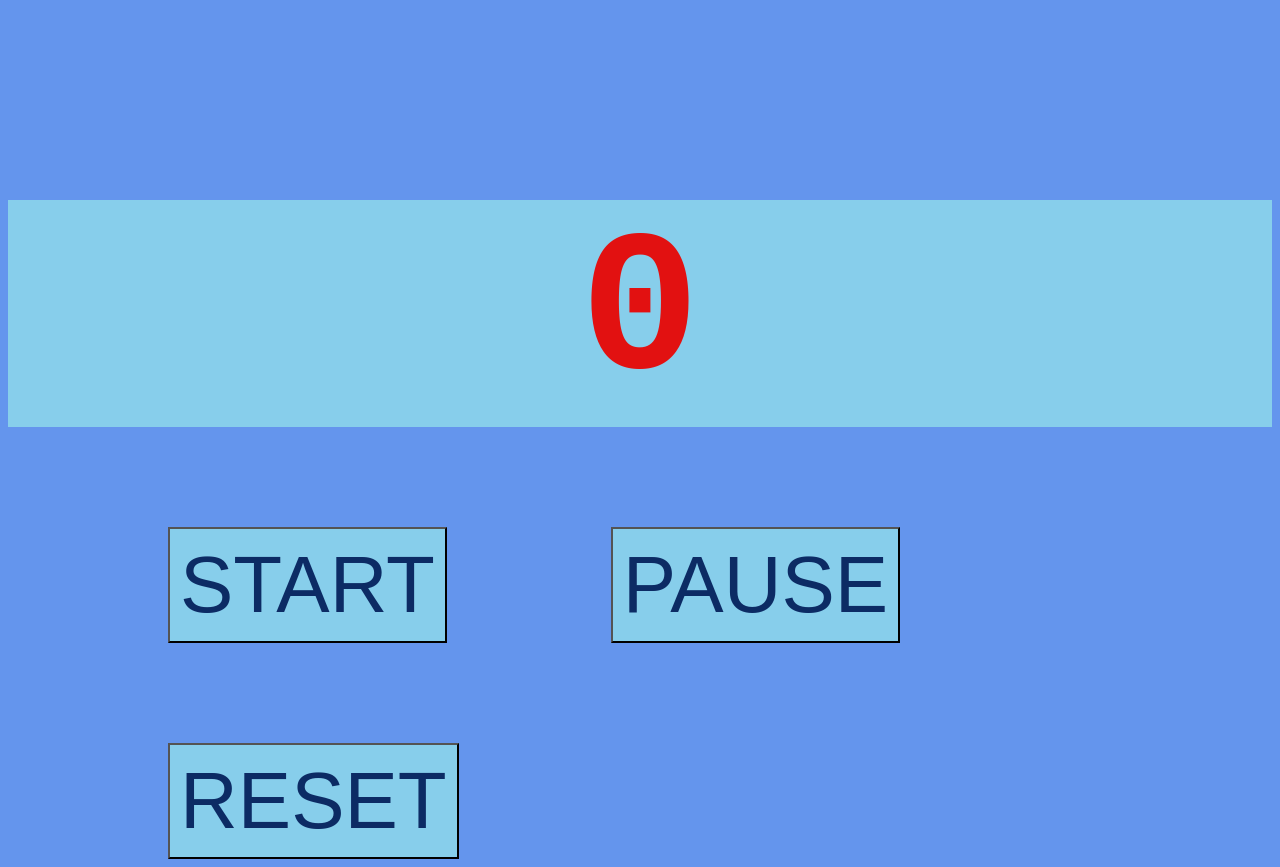
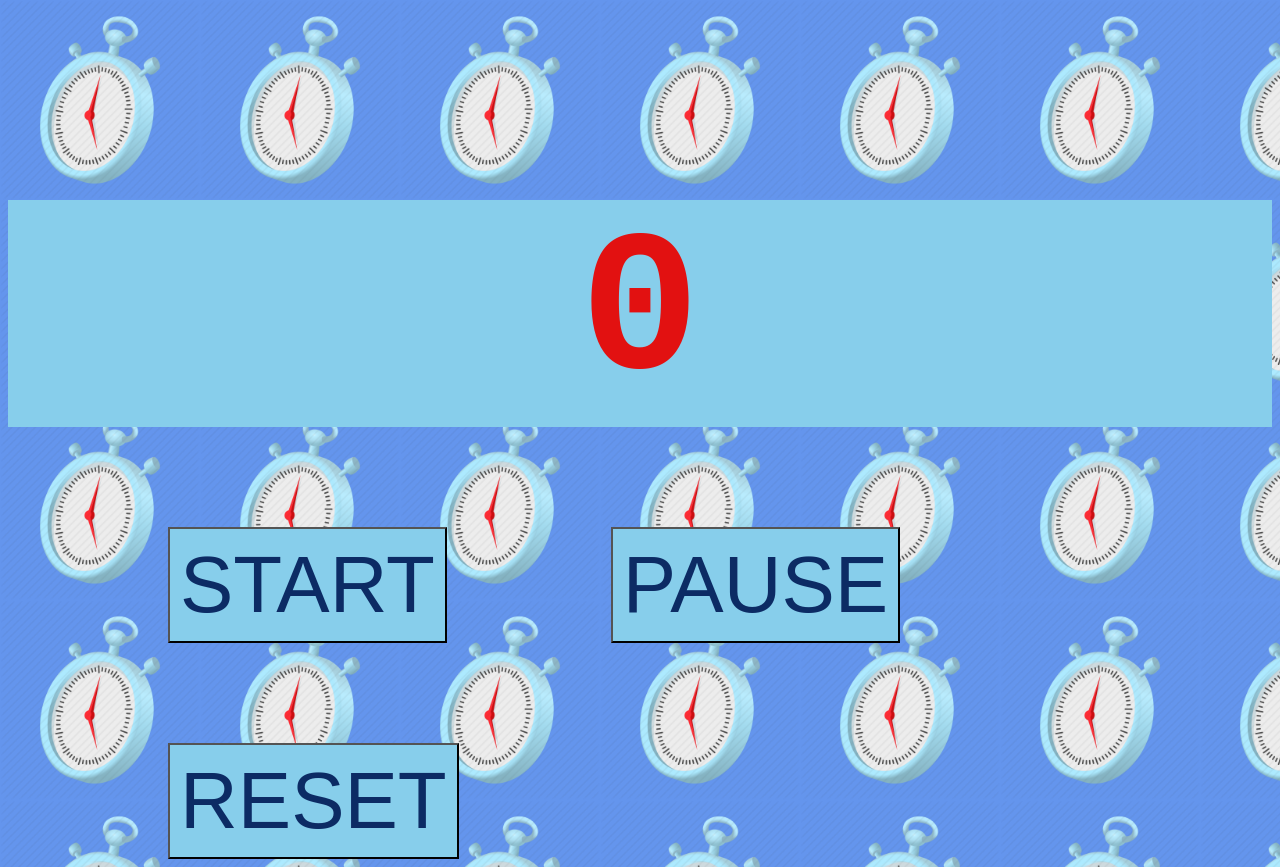
Before and after one commit to katiehawcutt/basic-stopwatch, a plain HTML site: page stopwatch.html in a window 1280 px wide. Drawn offline with Linux system fonts and the light colour scheme.

Commit message:
updated folders

```diff
--- a/stopwatch.html
+++ b/stopwatch.html
@@ -4,7 +4,7 @@
     <title>Stopwatch</title>
     <style>
       .background {
-        background-image: url("./stopwatch2.png");
+        background-image: url("./Images/stopwatch2.png");
         background-repeat: repeat;
         background-position: inherit;
         background-size: 200px 200px;
```
